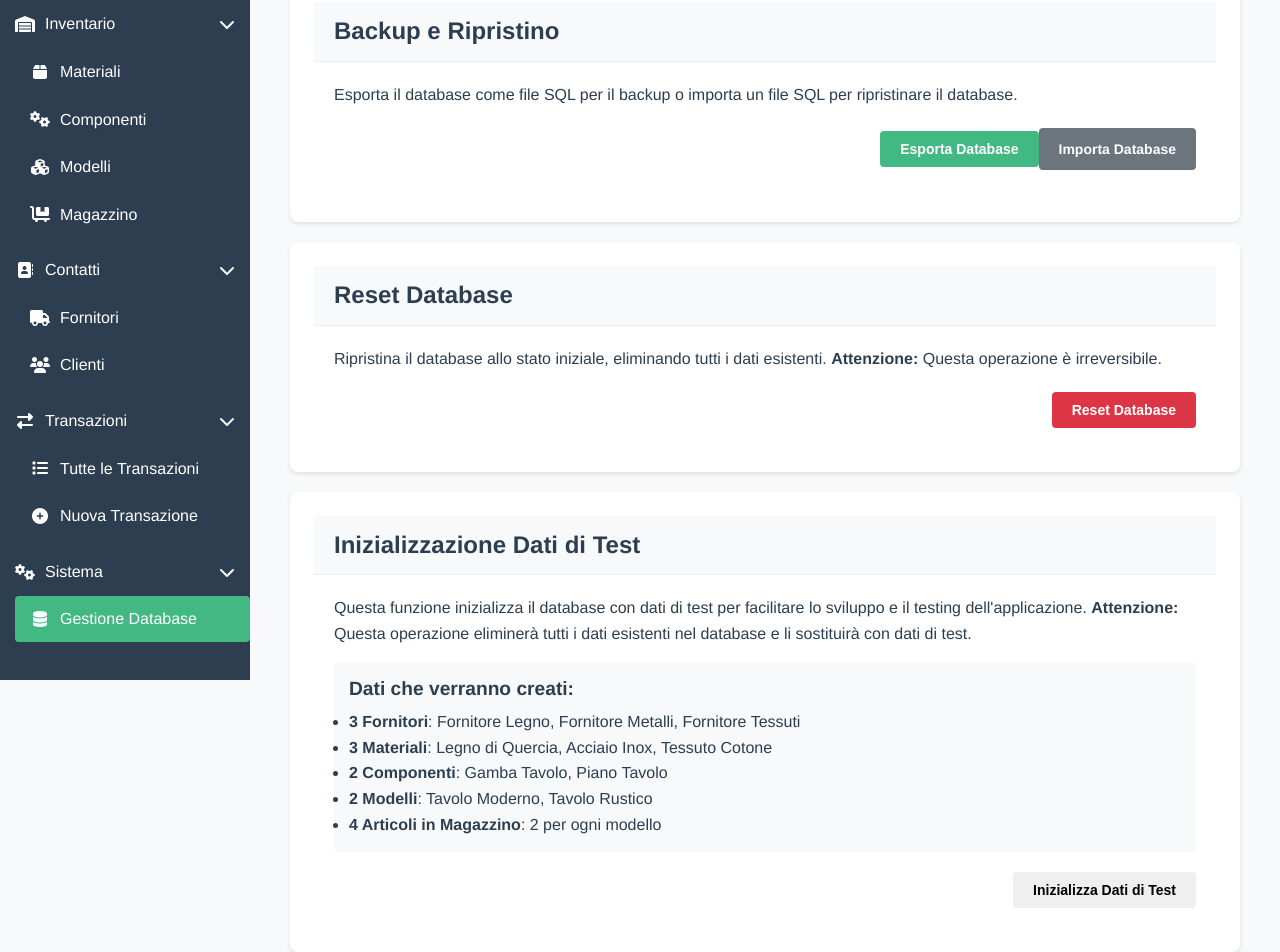
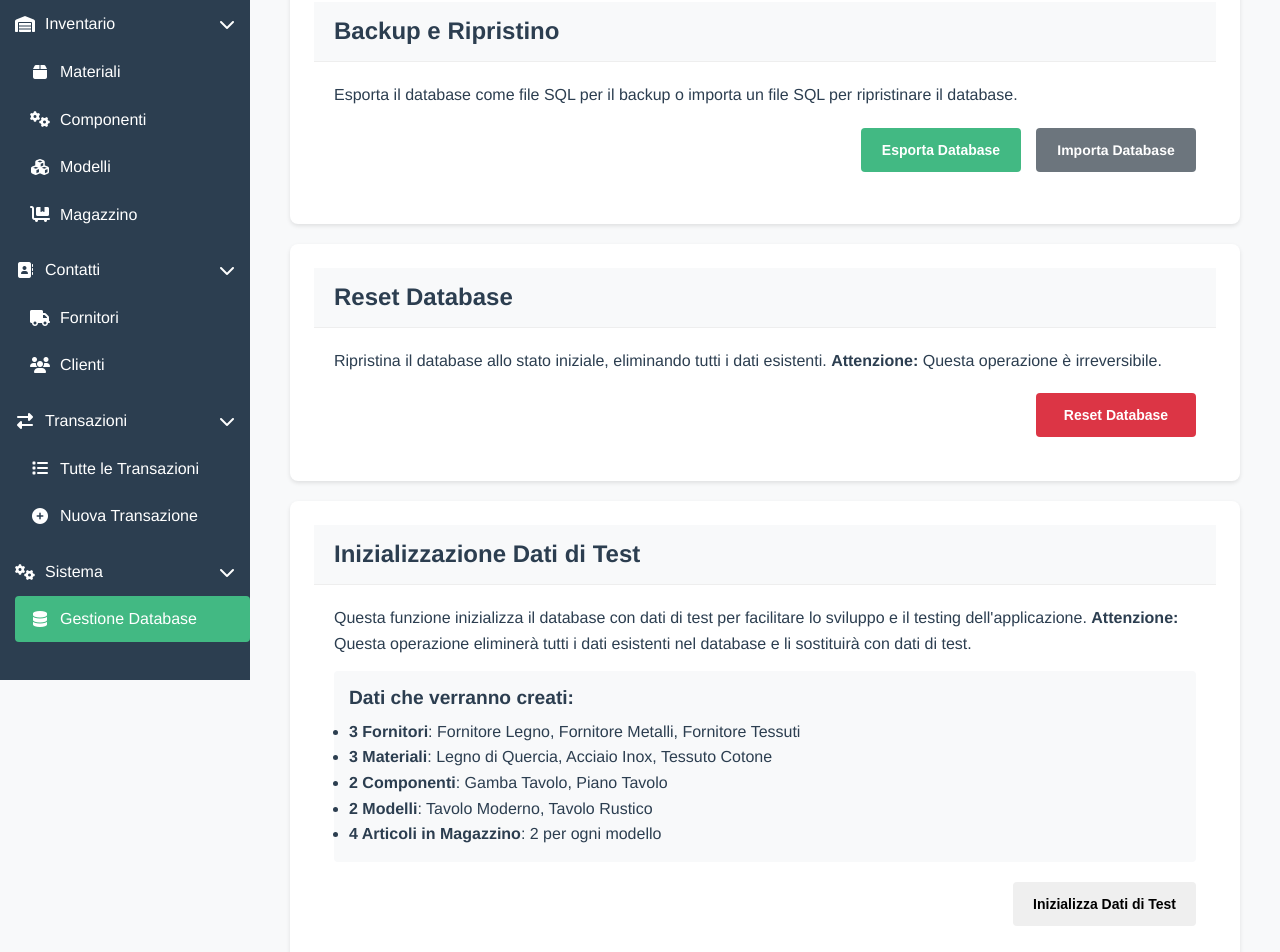
Before and after one commit to made2591/craft-inventory, a Vue app in the folder frontend/: page /database in a window 1280 px wide. Shown: the part 120-1072 px from the top of the page. Built offline with nearby package versions, Linux system fonts and the light colour scheme.

Commit message:
Fix low stock

```diff
--- a/frontend/src/views/DatabaseManagement.vue
+++ b/frontend/src/views/DatabaseManagement.vue
@@ -12,16 +12,16 @@
           Esporta il database come file SQL per il backup o importa un file SQL per ripristinare il database.
         </p>
 
-        <div class="action-buttons">
+        <div class="action-buttons action-buttons-row">
           <button
             @click="exportDatabase"
-            class="btn btn-primary"
+            class="btn btn-primary action-button"
             :disabled="loading"
           >
             {{ loading && operation === 'export' ? 'Esportazione in corso...' : 'Esporta Database' }}
           </button>
 
-          <label for="import-file" class="btn btn-secondary" :class="{ disabled: loading }">
+          <label for="import-file" class="btn btn-secondary action-button" :class="{ disabled: loading }">
             {{ loading && operation === 'import' ? 'Importazione in corso...' : 'Importa Database' }}
           </label>
           <input
@@ -47,10 +47,10 @@
           <strong>Attenzione:</strong> Questa operazione è irreversibile.
         </p>
 
-        <div class="action-buttons">
+        <div class="action-buttons action-buttons-row">
           <button
             @click="resetDatabase"
-            class="btn btn-danger"
+            class="btn btn-danger action-button"
             :disabled="loading"
           >
             {{ loading && operation === 'reset' ? 'Reset in corso...' : 'Reset Database' }}
@@ -81,10 +81,10 @@
           </ul>
         </div>
 
-        <div class="action-buttons">
+        <div class="action-buttons action-buttons-row">
           <button
             @click="initTestData"
-            class="btn btn-warning"
+            class="btn btn-warning action-button"
             :disabled="loading"
           >
             {{ loading && operation === 'init' ? 'Inizializzazione in corso...' : 'Inizializza Dati di Test' }}
@@ -287,6 +287,20 @@ h1 {
   text-align: right;
 }
 
+.action-buttons-row {
+  display: flex;
+  justify-content: flex-end;
+  gap: 15px; /* Spazio tra i pulsanti */
+}
+
+.action-button {
+  min-width: 160px; /* Larghezza minima per uniformità */
+  height: 44px; /* Altezza fissa per tutti i pulsanti */
+  display: flex;
+  align-items: center;
+  justify-content: center;
+}
+
 .btn {
   padding: 10px 20px;
   border-radius: 4px;
--- a/frontend/src/views/Materials.vue
+++ b/frontend/src/views/Materials.vue
@@ -22,12 +22,7 @@
       <!-- Filtri e opzioni di paginazione -->
       <div class="table-controls">
         <div class="search-filter">
-          <input
-            type="text"
-            v-model="searchQuery"
-            placeholder="Cerca materiali..."
-            @input="filterMaterials"
-          >
+          <input type="text" v-model="searchQuery" placeholder="Cerca materiali..." @input="filterMaterials">
         </div>
         <div class="pagination-controls">
           <label for="itemsPerPage">Elementi per pagina:</label>
@@ -88,7 +83,8 @@
             <td>{{ material.name }}</td>
             <td>{{ material.unitOfMeasure }}</td>
             <td>€ {{ formatCost(material.costPerUnit) }}</td>
-            <td>{{ material.currentStock !== undefined && material.currentStock !== null ? material.currentStock : '0' }} {{ material.unitOfMeasure }}</td>
+            <td>{{ material.currentStock !== undefined && material.currentStock !== null ? material.currentStock : '0'
+              }} {{ material.unitOfMeasure }}</td>
             <td>{{ material.minStockLevel || 'N/A' }}</td>
             <td class="actions">
               <button @click="editMaterial(material.id)" class="btn btn-sm btn-edit">Modifica</button>
@@ -100,30 +96,18 @@
 
       <!-- Paginazione -->
       <div class="pagination">
-        <button
-          @click="goToPage(currentPage - 1)"
-          :disabled="currentPage === 1"
-          class="btn btn-sm"
-        >
+        <button @click="goToPage(currentPage - 1)" :disabled="currentPage === 1" class="btn btn-sm">
           Precedente
         </button>
 
         <div class="page-numbers">
-          <button
-            v-for="page in totalPages"
-            :key="page"
-            @click="goToPage(page)"
-            :class="['btn', 'btn-sm', currentPage === page ? 'btn-active' : '']"
-          >
+          <button v-for="page in totalPages" :key="page" @click="goToPage(page)"
+            :class="['btn', 'btn-sm', currentPage === page ? 'btn-active' : '']">
             {{ page }}
           </button>
         </div>
 
-        <button
-          @click="goToPage(currentPage + 1)"
-          :disabled="currentPage === totalPages"
-          class="btn btn-sm"
-        >
+        <button @click="goToPage(currentPage + 1)" :disabled="currentPage === totalPages" class="btn btn-sm">
           Successivo
         </button>
       </div>
@@ -272,7 +256,16 @@ export default {
 
     isLowStock(material) {
       if (!material.minStockLevel) return false;
-      return material.currentStock <= material.minStockLevel;
+
+      // Converti i valori in numeri per assicurarsi che il confronto sia numerico
+      const currentStock = parseFloat(material.currentStock);
+      const minStockLevel = parseFloat(material.minStockLevel);
+
+      // Verifica che entrambi i valori siano numeri validi
+      if (isNaN(currentStock) || isNaN(minStockLevel)) return false;
+
+      // Un materiale è considerato "low stock" solo quando la quantità disponibile è INFERIORE al livello minimo
+      return currentStock < minStockLevel;
     },
 
     editMaterial(id) {
@@ -328,8 +321,10 @@ h1 {
 .btn-sm {
   padding: 4px 8px;
   font-size: 12px;
-  height: 28px; /* Altezza fissa per i pulsanti */
-  line-height: 20px; /* Allineamento verticale del testo */
+  height: 28px;
+  /* Altezza fissa per i pulsanti */
+  line-height: 20px;
+  /* Allineamento verticale del testo */
 }
 
 .btn-danger {
@@ -347,7 +342,9 @@ h1 {
   color: white;
 }
 
-.loading, .error, .empty-state {
+.loading,
+.error,
+.empty-state {
   text-align: center;
   padding: 20px;
   background-color: #f8f9fa;
@@ -393,12 +390,15 @@ table {
   margin-bottom: 20px;
 }
 
-th, td {
+th,
+td {
   padding: 8px 12px;
   text-align: left;
   border-bottom: 1px solid #ddd;
-  vertical-align: middle; /* Allineamento verticale al centro */
-  height: 44px; /* Altezza fissa per tutte le celle */
+  vertical-align: middle;
+  /* Allineamento verticale al centro */
+  height: 44px;
+  /* Altezza fissa per tutte le celle */
 }
 
 th {
@@ -427,10 +427,14 @@ th.sortable:hover {
 .actions {
   display: flex;
   gap: 8px;
-  margin: 0; /* Reset del margine */
-  padding: 0; /* Reset del padding */
-  justify-content: center; /* Centra orizzontalmente */
-  align-items: center; /* Allineamento verticale */
+  margin: 0;
+  /* Reset del margine */
+  padding: 0;
+  /* Reset del padding */
+  justify-content: center;
+  /* Centra orizzontalmente */
+  align-items: center;
+  /* Allineamento verticale */
 }
 
 .pagination {
```
